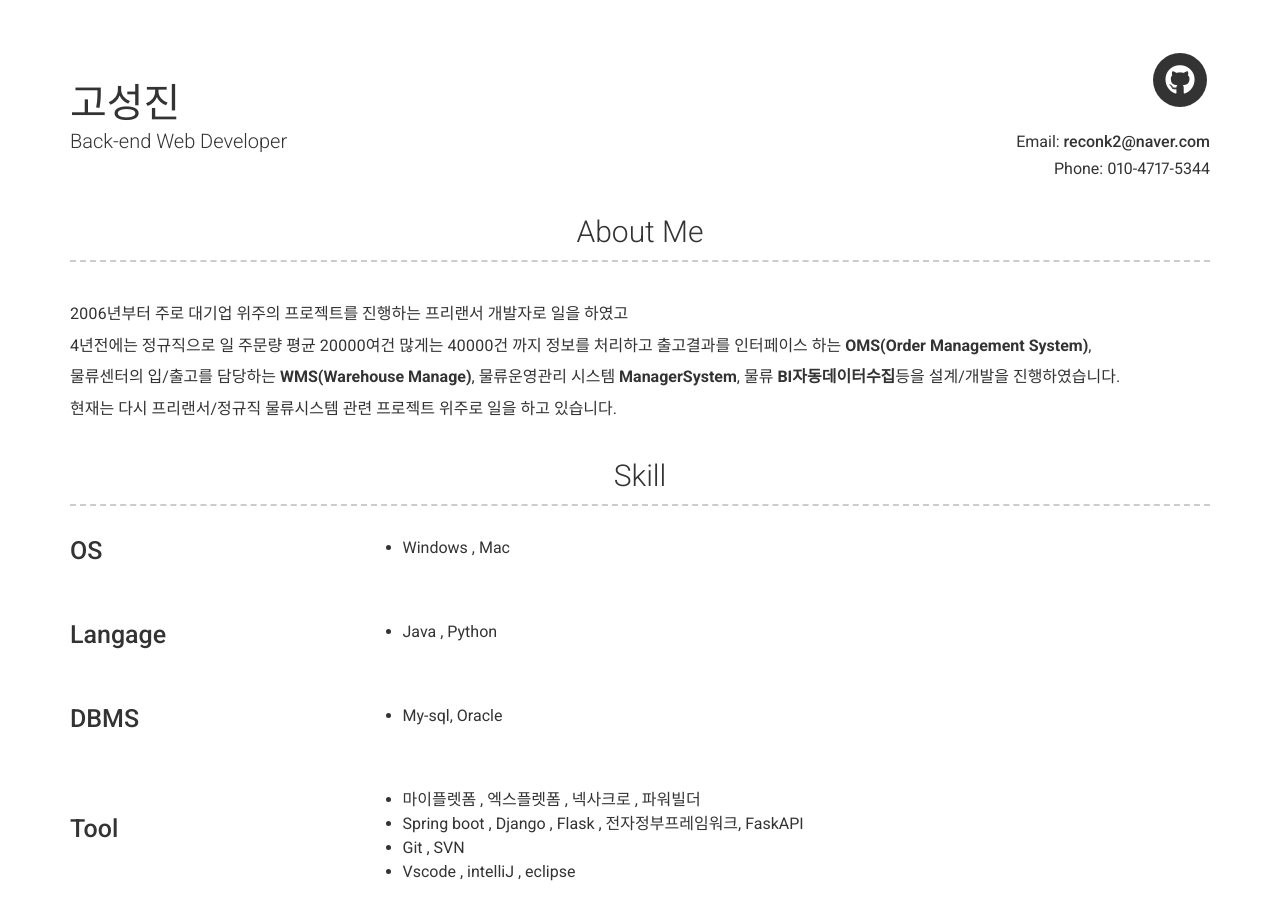
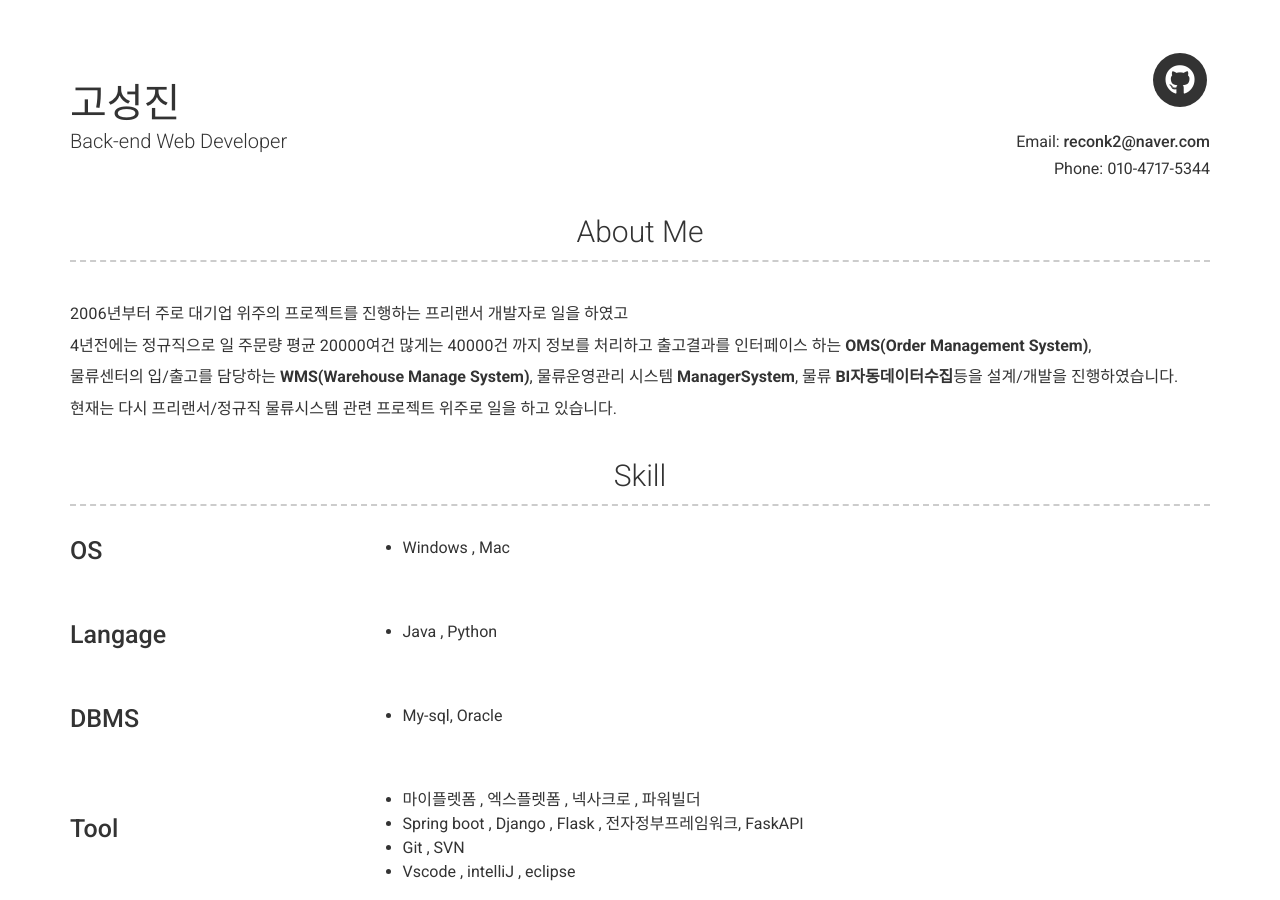
Before and after one commit to Sungjin79/Sungjin79.github.io, a Jekyll site: the page built from index.md, in a window 1280 px wide and 900 px high. Built offline with Jekyll 4.4.1, drawn with Linux system fonts in a browser that asks for light colours; nearby versions of some CDN libraries.

Commit message:
Update _config.yml

```diff
--- a/_config.yml
+++ b/_config.yml
@@ -56,7 +56,7 @@ about_content: | # this will include new lines to allow paragraphs
 
   4년전에는 정규직으로 일 주문량 평균 20000여건 많게는 40000건 까지 정보를 처리하고 출고결과를 인터페이스 하는 **OMS(Order Management System)**,
 
-  물류센터의 입/출고를 담당하는 **WMS(Warehouse Manage)**, 물류운영관리 시스템 **ManagerSystem**, 물류 **BI자동데이터수집**등을 설계/개발을 진행하였습니다.
+  물류센터의 입/출고를 담당하는 **WMS(Warehouse Manage System)**, 물류운영관리 시스템 **ManagerSystem**, 물류 **BI자동데이터수집**등을 설계/개발을 진행하였습니다.
 
   현재는 다시 프리랜서/정규직 물류시스템 관련 프로젝트 위주로 일을 하고 있습니다.
 content:
```
